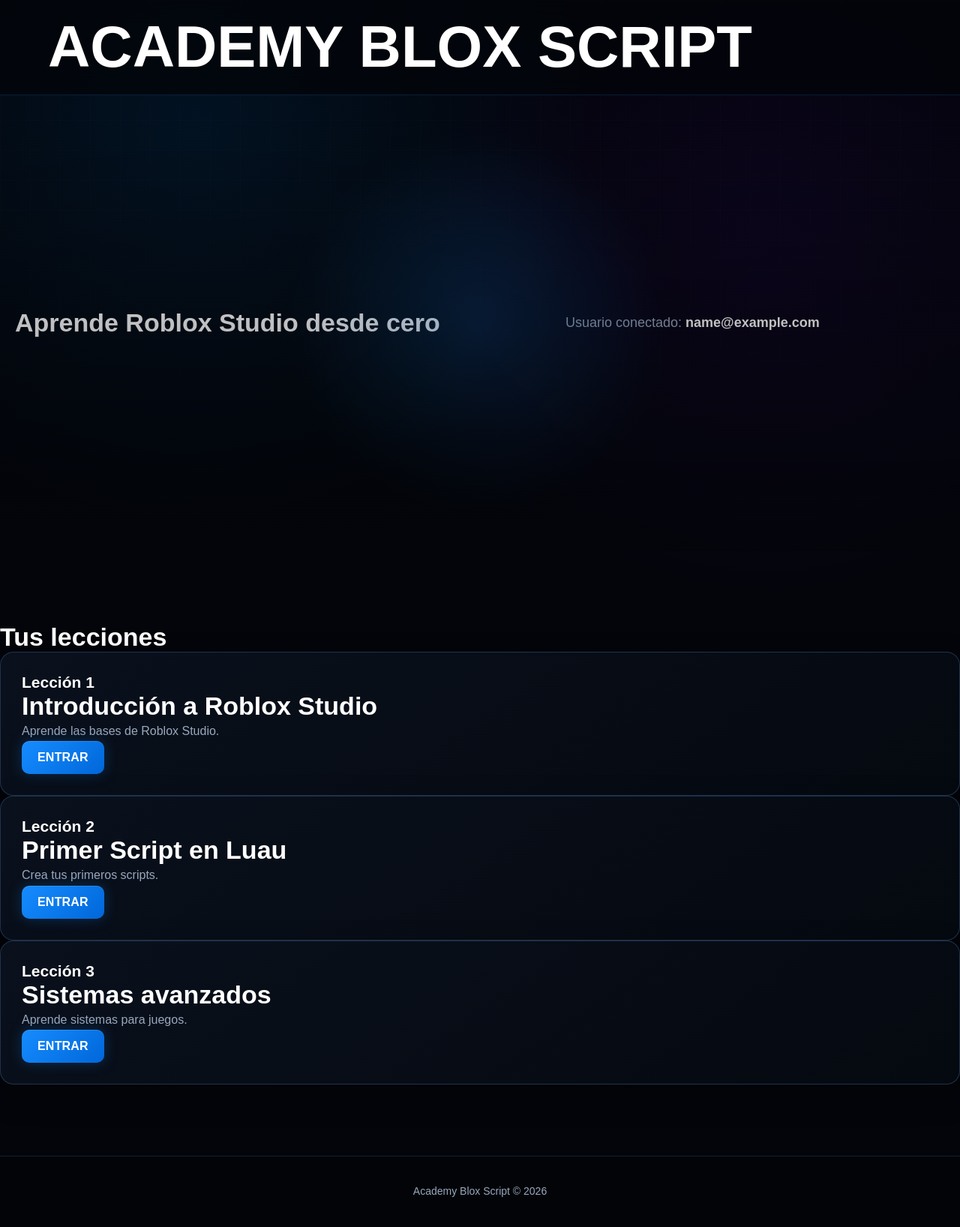
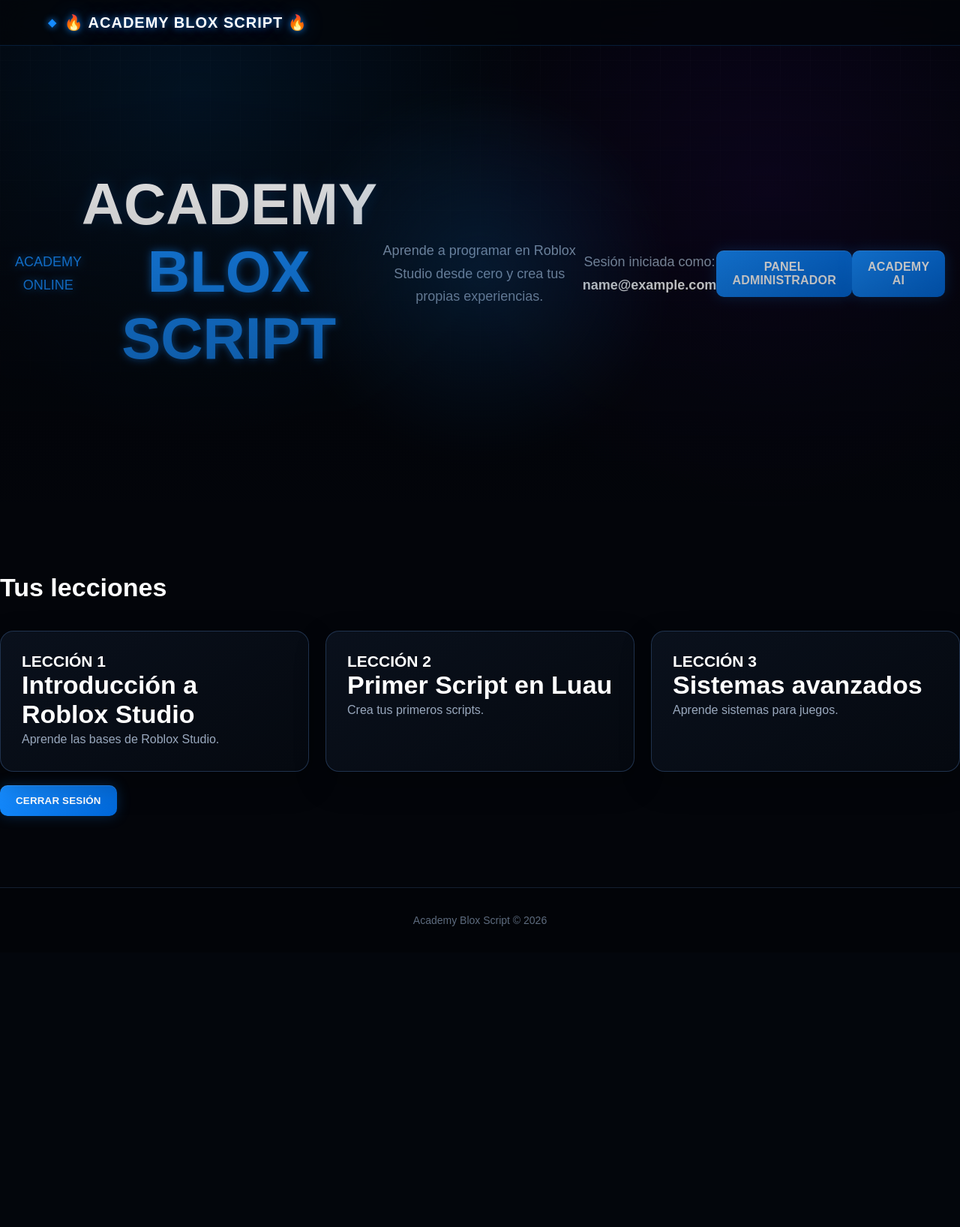
Before and after one commit to jaumecapopalacios-gif/academy-blox-script, a Flask app: page / in a window 1280 px wide. Shown: the whole page at 75% size. After the commit the page ends 1235 px from the top, so only its background shows below. Run offline with Flask 3, Linux system fonts and the light colour scheme; the visitor is signed in with stand-in values (Sample User, id 1); data comes from the database, SQL or seed files in the repository.

Commit message:
Update index.html

```diff
--- a/templates/index.html
+++ b/templates/index.html
@@ -19,9 +19,9 @@
 
 <header>
 
-    <h1>
-        ACADEMY BLOX SCRIPT
-    </h1>
+<div class="logo">
+🔥 ACADEMY BLOX SCRIPT 🔥
+</div>
 
 </header>
 
@@ -29,17 +29,54 @@
 
 <section class="hero">
 
-    <h2>
-        Aprende Roblox Studio desde cero
-    </h2>
+<p class="blue">
+ACADEMY ONLINE
+</p>
+
+
+<h1>
+ACADEMY
+<span class="blue">
+BLOX SCRIPT
+</span>
+</h1>
 
 
 <p>
-        Usuario conectado:
+Aprende a programar en Roblox Studio
+desde cero y crea tus propias experiencias.
+</p>
+
+
+<br>
+
+
+<p>
+Sesión iniciada como:
 <strong>
 {{ user["email"] }}
 </strong>
 </p>
+
+
+
+{% if user["admin"] == 1 %}
+
+<br>
+
+<a class="button" href="/admin">
+PANEL ADMINISTRADOR
+</a>
+
+{% endif %}
+
+
+<br><br>
+
+
+<a class="button" href="/ai">
+ACADEMY AI
+</a>
 
 
 </section>
@@ -55,6 +92,8 @@
 </h2>
 
 
+<div class="lesson-grid">
+
 
 {% for lesson in lessons %}
 
@@ -63,7 +102,7 @@
 
 
 <h3>
-            Lección {{ loop.index }}
+LECCIÓN {{ loop.index }}
 </h3>
 
 
@@ -77,10 +116,6 @@
 </p>
 
 
-        <a class="button" href="/lesson/{{ loop.index }}">
-            ENTRAR
-        </a>
-
 
 </div>
 
@@ -88,17 +123,29 @@
 {% endfor %}
 
 
+</div>
+
+
+<br>
+
+
+<form action="/logout">
+
+<button class="button">
+CERRAR SESIÓN
+</button>
+
+</form>
+
+
 
 </section>
 
 
 
-
 <footer>
 
-    <p>
 Academy Blox Script © 2026
-    </p>
 
 </footer>
 
```
Lines whose indentation alone changed are shown as unchanged.
